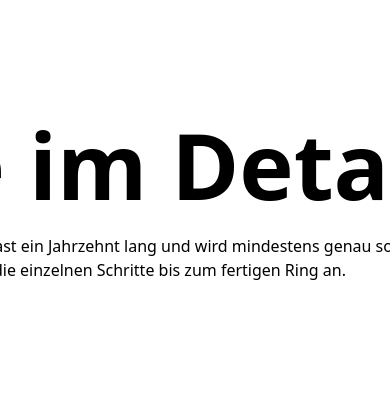
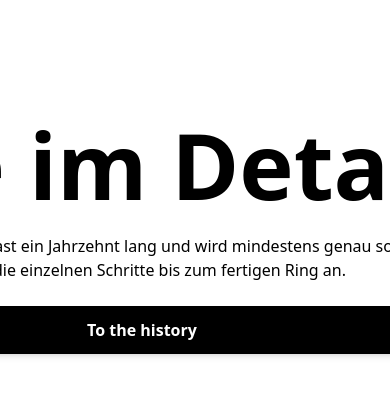
Before and after one commit to CRzneR/Rings, a Next.js app: page / in a window 390 px wide. Shown: the part 2599-2995 px from the top of the page. Built offline with nearby package versions, Linux system fonts and the light colour scheme; no server answers.

Commit message:
blurredPic

```diff
--- a/src/app/rings/page.tsx
+++ b/src/app/rings/page.tsx
@@ -71,7 +71,7 @@ export default function TimelinePage() {
 
   return (
     <main className="my-24 relative mx-auto max-w-5xl p-8">
-      <h1 className="text-3xl font-bold text-center mb-16">
+      <h1 className="text-6xl font-bold text-center mb-16">
         Unsere Geschichte
       </h1>
 
--- a/src/components/ui/textCard.comp.tsx
+++ b/src/components/ui/textCard.comp.tsx
@@ -1,3 +1,4 @@
+import Link from "next/link";
 import { GradientActionButton } from "./gradientButton";
 import Heading from "./heading.comp";
 
@@ -16,9 +17,12 @@ export default function TextCard() {
         Schritte bis zum fertigen Ring an.
       </p>
       <div>
-        <button className="border-1 rounded-xl mt-4 bg-black text-white hover:bg-[#d1a054] font-semibold py-3 px-6 rounded shadow-md transition">
+        <Link
+          href="/rings"
+          className="mt-6 w-full sm:w-auto rounded-xl bg-black text-white hover:bg-[#d1a054] font-semibold py-3 px-6 shadow-md transition inline-block text-center"
+        >
           To the history
-        </button>
+        </Link>
       </div>
     </div>
   );
```
